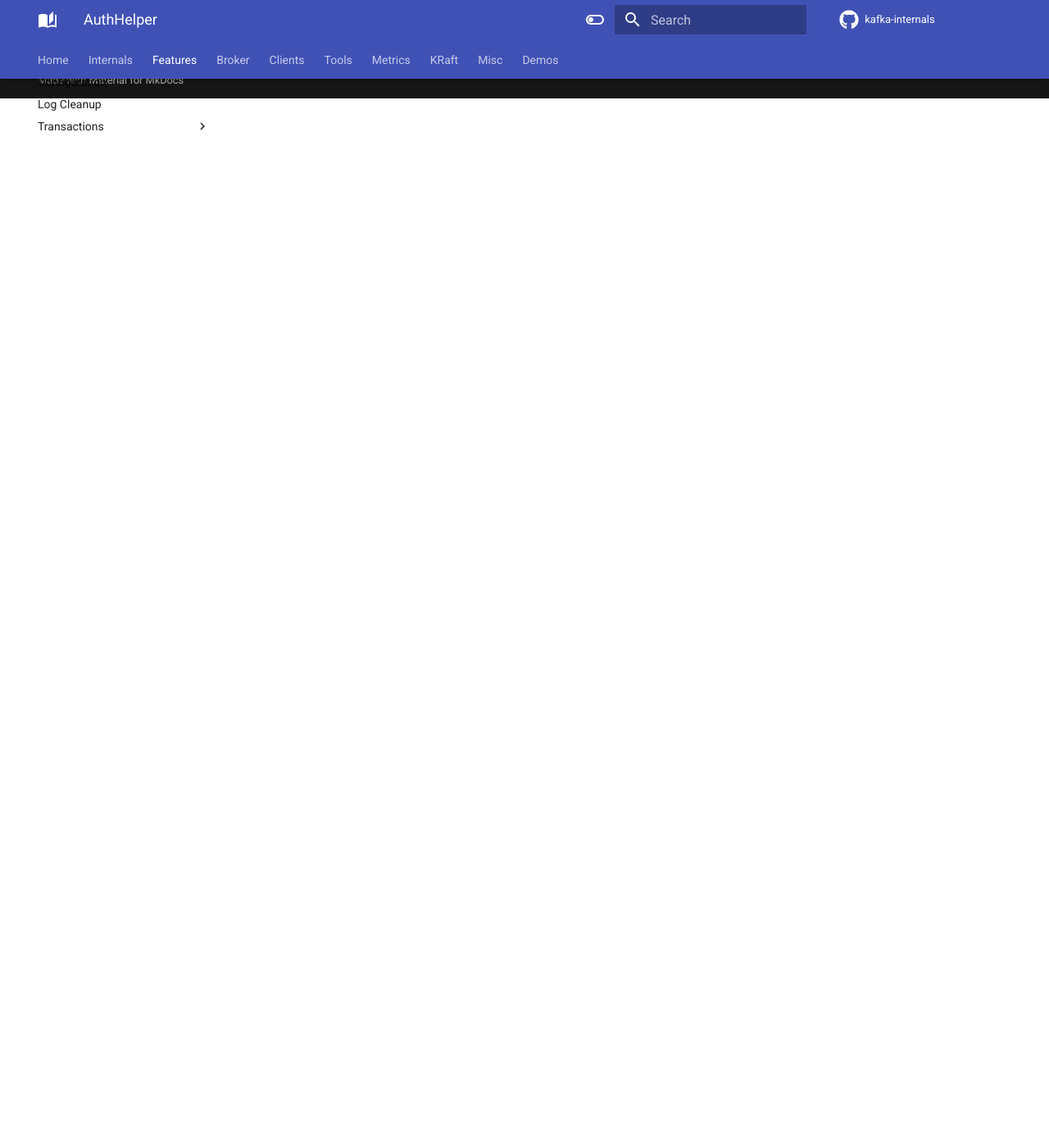
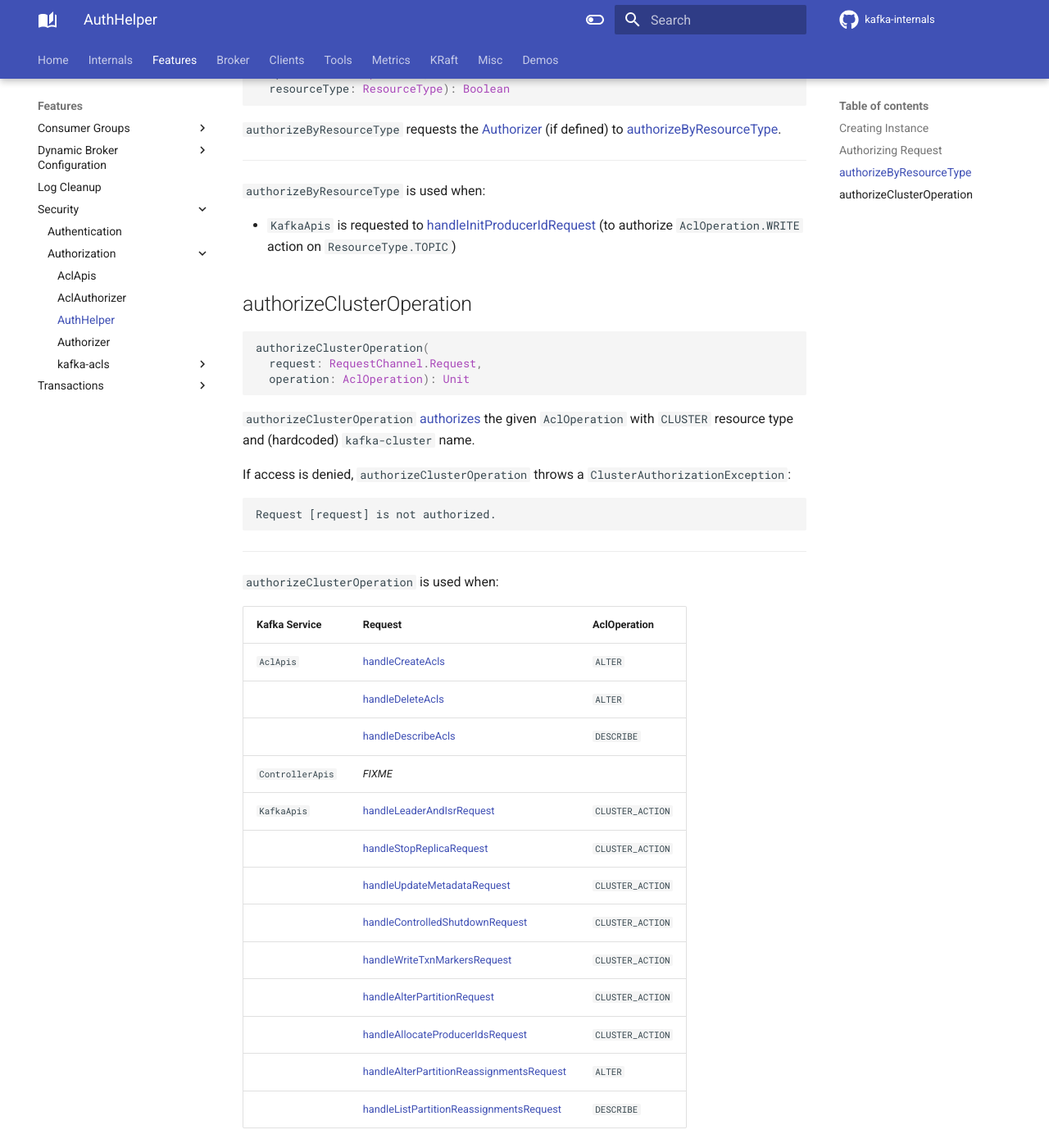
Before and after one commit to japila-books/kafka-internals, an MkDocs documentation site: the page built from docs/authorization/AuthHelper.md, in a window 1280 px wide and 1400 px high, scrolled down 1280 px. Shown: the whole window at 82% size. Built offline with MkDocs 1.6.1 and Material for MkDocs 9.7.7, drawn with Linux system fonts in a browser that asks for light colours; comment, search, counter and statistics services are not loaded; some of the changed text lies outside the part shown.

Commit message:
Kafka Security (AuthN and AuthZ)

````diff
--- a/docs/authorization/AuthHelper.md
+++ b/docs/authorization/AuthHelper.md
@@ -1,4 +1,6 @@
 # AuthHelper
+
+`AuthHelper` is used by `ControllerApis` and [KafkaApis](../KafkaApis.md#authHelper) to [authorize requests](#authorize) to execute an operation on a resource (by type and name).
 
 ## Creating Instance
 
@@ -11,21 +13,31 @@
 * `ControllerApis` is created (`authHelper`)
 * `KafkaApis` is [created](../KafkaApis.md#authHelper)
 
-## <span id="authorizeClusterOperation"> authorizeClusterOperation
+## <span id="authorize"> Authorizing Request
 
 ```scala
-authorizeClusterOperation(
-  request: RequestChannel.Request,
-  operation: AclOperation): Unit
+authorize(
+  requestContext: RequestContext,
+  operation: AclOperation,
+  resourceType: ResourceType,
+  resourceName: String,
+  logIfAllowed: Boolean = true,
+  logIfDenied: Boolean = true,
+  refCount: Int = 1): Boolean
 ```
 
-`authorizeClusterOperation`...FIXME
+`authorize` requests the [Authorizer](#authorizer) (if defined) to [authorize](Authorizer.md#authorize) the request (to execute the `AclOperation` on a resource by [ResourceType](index.md#ResourceType) and `resourceName`).
 
 ---
 
-`authorizeClusterOperation` is used when:
+`authorize` is used when:
 
-* FIXME
+Kafka Service | Request | AclOperation | ResourceType | Resource Name
+--------------|---------|--------------|--------------|---------------
+ `AuthHelper` | [authorizeClusterOperation](#authorizeClusterOperation) | | `CLUSTER` | kafka-cluster
+ `ControllerApis` | _FIXME_ | &nbsp; | &nbsp; | &nbsp;
+ `KafkaApis` | [handleOffsetCommitRequest](../KafkaApis.md#handleOffsetCommitRequest) | READ | GROUP | groupId
+ &nbsp; | _FIXME_ | &nbsp; | &nbsp; | &nbsp;
 
 ## <span id="authorizeByResourceType"> authorizeByResourceType
 
@@ -36,10 +48,46 @@ authorizeByResourceType(
   resourceType: ResourceType): Boolean
 ```
 
-`authorizeByResourceType`...FIXME
+`authorizeByResourceType` requests the [Authorizer](#authorizer) (if defined) to [authorizeByResourceType](Authorizer.md#authorizeByResourceType).
 
 ---
 
 `authorizeByResourceType` is used when:
 
-* FIXME
+* `KafkaApis` is requested to [handleInitProducerIdRequest](../KafkaApis.md#handleInitProducerIdRequest) (to authorize `AclOperation.WRITE` action on `ResourceType.TOPIC`)
+
+## <span id="authorizeClusterOperation"> authorizeClusterOperation
+
+```scala
+authorizeClusterOperation(
+  request: RequestChannel.Request,
+  operation: AclOperation): Unit
+```
+
+`authorizeClusterOperation` [authorizes](#authorize) the given `AclOperation` with `CLUSTER` resource type and (hardcoded) `kafka-cluster` name.
+
+If access is denied, `authorizeClusterOperation` throws a `ClusterAuthorizationException`:
+
+```text
+Request [request] is not authorized.
+```
+
+---
+
+`authorizeClusterOperation` is used when:
+
+Kafka Service | Request | AclOperation
+--------------|---------|-------------
+ `AclApis` | [handleCreateAcls](AclApis.md#handleCreateAcls)     | `ALTER`
+ &nbsp;    | [handleDeleteAcls](AclApis.md#handleDeleteAcls)     | `ALTER`
+ &nbsp;    | [handleDescribeAcls](AclApis.md#handleDescribeAcls) | `DESCRIBE`
+ `ControllerApis` | _FIXME_ |
+ `KafkaApis` | [handleLeaderAndIsrRequest](../KafkaApis.md#handleLeaderAndIsrRequest) | `CLUSTER_ACTION`
+ &nbsp; | [handleStopReplicaRequest](../KafkaApis.md#handleStopReplicaRequest) | `CLUSTER_ACTION`
+ &nbsp; | [handleUpdateMetadataRequest](../KafkaApis.md#handleUpdateMetadataRequest) | `CLUSTER_ACTION`
+ &nbsp; | [handleControlledShutdownRequest](../KafkaApis.md#handleControlledShutdownRequest) | `CLUSTER_ACTION`
+ &nbsp; | [handleWriteTxnMarkersRequest](../KafkaApis.md#handleWriteTxnMarkersRequest) | `CLUSTER_ACTION`
+ &nbsp; | [handleAlterPartitionRequest](../KafkaApis.md#handleAlterPartitionRequest) | `CLUSTER_ACTION`
+ &nbsp; | [handleAllocateProducerIdsRequest](../KafkaApis.md#handleAllocateProducerIdsRequest) | `CLUSTER_ACTION`
+ &nbsp; | [handleAlterPartitionReassignmentsRequest](../KafkaApis.md#handleAlterPartitionReassignmentsRequest) | `ALTER`
+ &nbsp; | [handleListPartitionReassignmentsRequest](../KafkaApis.md#handleListPartitionReassignmentsRequest) | `DESCRIBE`
--- a/mkdocs.yml
+++ b/mkdocs.yml
@@ -141,18 +141,6 @@ nav:
       - zk/AdminZkClient.md
       - zk/KafkaZkClient.md
   - Features:
-    - Authorization:
-      - authorization/index.md
-      - AclApis: authorization/AclApis.md
-      - AclAuthorizer: authorization/AclAuthorizer.md
-      - AuthHelper: authorization/AuthHelper.md
-      - Authorizer: authorization/Authorizer.md
-      - kafka-acls:
-        - AclCommand: authorization/AclCommand.md
-        - AclCommandOptions: authorization/AclCommandOptions.md
-        - AclCommandService: authorization/AclCommandService.md
-        - AdminClientService: authorization/AdminClientService.md
-        - AuthorizerService: authorization/AuthorizerService.md
     - Consumer Groups:
       - consumer-groups/index.md
       - consumer-groups/GroupCoordinator.md
@@ -167,6 +155,20 @@ nav:
       - dynamic-broker-configuration/DynamicThreadPool.md
     - Log Cleanup:
       - log-cleanup/index.md
+    - Security:
+      - Authentication: authentication.md
+      - Authorization:
+        - authorization/index.md
+        - AclApis: authorization/AclApis.md
+        - AclAuthorizer: authorization/AclAuthorizer.md
+        - AuthHelper: authorization/AuthHelper.md
+        - Authorizer: authorization/Authorizer.md
+        - kafka-acls:
+          - AclCommand: authorization/AclCommand.md
+          - AclCommandOptions: authorization/AclCommandOptions.md
+          - AclCommandService: authorization/AclCommandService.md
+          - AdminClientService: authorization/AdminClientService.md
+          - AuthorizerService: authorization/AuthorizerService.md
     - Transactions:
       - transactions/index.md
       - TransactionConfig: transactions/TransactionConfig.md
````
Also changed, not shown: docs/authentication.md (added, +12 -0 lines), docs/authorization/Authorizer.md (+4 -2 lines), docs/authorization/index.md (+15 -2 lines).
